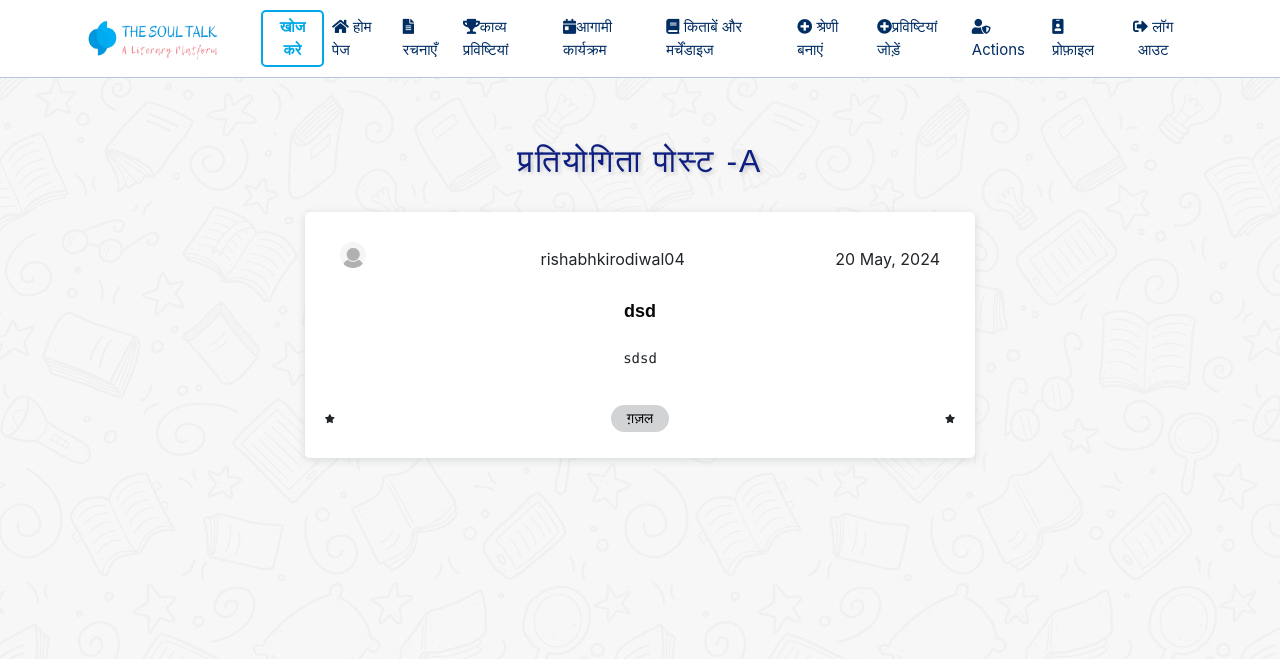
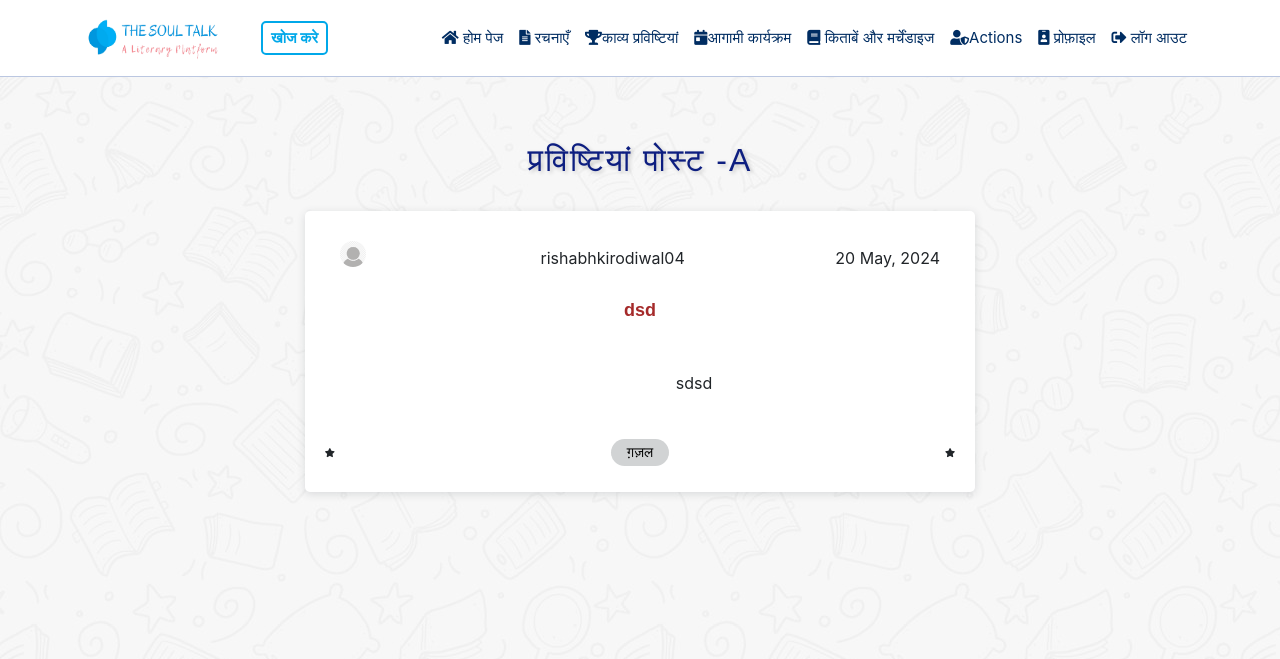
Before and after one commit to rishisni/BlogWebApp, a Django app: page /competition/1/submitted-entries/ in a window 1280 px wide. Shown: the top 659 px of the page. Run offline with Django 5.2, Linux system fonts and the light colour scheme; a user stored in the database is signed in; data comes from the database, SQL or seed files in the repository; both versions use the stored data as it was after the commit; some libraries are stand-ins or nearby versions.

Commit message:
Some More CHanges

```diff
--- a/mainApp/static/style.css
+++ b/mainApp/static/style.css
@@ -163,47 +163,7 @@
     height: 60vh;
 } */
 
-#myCarousel {
-    height: auto;
-    width: auto;
-    overflow: hidden;
-  }
-/* #myCarousel .carousel-inner .carousel-item img {
-    object-fit:cover;
-    object-position: center;
-    width: 100%;
-    height: 50vh;
 
-} */
-.img-carousel{
-    width: 100%;
-    max-height: 500px ;
-    height:600px;
-    object-fit: cover;
-    object-position: center;
-
-}
-
-
-
-
-@media (max-width: 600px) {
-    #myCarousel {
-        height: 26vh;
-        width : 100%;
-        /* object-position: center; */
-        object-fit: cover;
-    }
-}
-@media (max-width: 600px) {
-    .img-carousel {
-        height: 26vh;
-        width : 100%;
-        /* object-position: center; */
-        object-fit:fill;
-    }
-
-}
 
 
 .img-pratiyogita {
--- a/mainApp/templates/actions.html
+++ b/mainApp/templates/actions.html
@@ -39,7 +39,7 @@
                         <li class="list-group-item">
                             <a href="{% url 'add_competition' %}" class="text-decoration-none">
                                 <div class="d-flex justify-content-between align-items-center">
-                                    <span class="badge custom-badge">प्रतियोगिता जोड़ें</span>
+                                    <span class="badge custom-badge">प्रविष्टियां जोड़ें</span>
                                     <span class="btn-custom-outline">Go<i class="fas fa-arrow-right"></i></span>
                                 </div>
                             </a>
--- a/mainApp/templates/add_competition.html
+++ b/mainApp/templates/add_competition.html
@@ -14,7 +14,7 @@
 
 
                                 </div>
-                                <h2 class="text-center mb-4">प्रतियोगिता जोड़ें</h2>
+                                <h2 class="text-center mb-4">प्रविष्टियां जोड़ें</h2>
                                 <form method="post" enctype="multipart/form-data">
                                     {% csrf_token %}
                                     <div class="form-group">
--- a/mainApp/templates/competition_list.html
+++ b/mainApp/templates/competition_list.html
@@ -13,12 +13,12 @@
     {% endif %}
 
     {% for competition in old_competitions %}
+      <div>
+                <hr style= "background-color:  #0d1e80 ;">
+            </div>
     <h2>पुरानी प्रविष्टियां</h2>
-
-
 
                 {% include 'partials/competition_card.html' %}
 
-
         {% endfor %}
 {% endblock %}
--- a/mainApp/templates/entries_list.html
+++ b/mainApp/templates/entries_list.html
@@ -6,13 +6,13 @@
         <div class="col-md-8">
 
                 <div class="card-body">
-                    <h2 >प्रतियोगिता पोस्ट -{{competition.title}}</h2>
+                    <h2 >प्रविष्टियां पोस्ट -{{competition.title}}</h2>
                     <ul class="list-group list-group-flush">
                         {% for entry in entries %}
                         {% include 'partials/competition_post.html' %}
 
                         {% empty %}
-                        <li class="list-group-item">कोई प्रतियोगिता पोस्ट नहीं मिली</li>
+                        <li class="list-group-item">कोई प्रविष्टियां पोस्ट नहीं मिली</li>
                         {% endfor %}
                     </ul>
                 </div>
--- a/mainApp/templates/partials/competition_post.html
+++ b/mainApp/templates/partials/competition_post.html
@@ -13,12 +13,12 @@
                             alt="Profile Image" class="profile-image img-fluid rounded-circle">
 
                         </div>
-                        <p class="card-text mb-0">
+                        <p class="card-text mb-0 post-date">
                             {{ entry.user.username }}
                         </p>
                     <div>
 
-                        <p class="card-text mb-0">
+                        <p class="card-text mb-0 post-date">
                             {{ entry.created_at|date:"d F, Y" }}
                         </p>
                     </div>
@@ -26,15 +26,15 @@
 
                 <!-- Post Title -->
                 <div>
-                    <h5 class="card-title">
-                        <strong>{{ entry.post_title }}</strong>
+                    <h5 class="card-title"  style="color: brown;">
+                       {{ entry.post_title }}
                     </h5>
                 </div>
 
                 <!-- Post Description -->
                 <div>
-                    <p class="card-text text-center">
-                        <pre class="card-text text-center">{{ entry.post_description }}</pre>
+                    <p class="card-text text-center" style="white-space: pre-wrap;">
+                        {{ entry.post_description }}
                     </p>
                 </div>
 
--- a/mainApp/templates/partials/navbar.html
+++ b/mainApp/templates/partials/navbar.html
@@ -24,25 +24,18 @@
                             class="fas fa-trophy"></i>काव्य प्रविष्टियां</a>
                 </li>
                 <li class="nav-item">
-                    <a class="nav-link nav-link-big" href="#">
+                    <a class="nav-link nav-link-big" target="_blank" href="https://allevents.in/org/the-soultalk/20935146">
                         <i class="fas fa-calendar-day"></i>आगामी कार्यक्रम</a>
                 </li>
                 <li class="nav-item">
-                    <a class="nav-link nav-link-big" href="https://thequotestore.in/">
+                    <a class="nav-link nav-link-big" target="_blank" href="https://thequotestore.in/">
                         <i class="fas fa-book"></i> किताबें और मर्चेंडाइज</a>
                 </li>
 
                 {% if user.is_authenticated %}
 
                 {% if user.is_admin or user.is_owner %}
-                <li class="nav-item">
-                    <a class="nav-link nav-link-big" href="{% url 'create-category' %}"> <i
-                            class="fas fa-plus-circle"></i> श्रेणी बनाएं</a>
-                </li>
-                <li class="nav-item">
-                    <a class="nav-link nav-link-big" href="{% url 'add_competition' %}"> <i
-                            class="fas fa-plus-circle"></i>प्रविष्टियां जोड़ें</a>
-                </li>
+
                 <li class="nav-item">
                     <a class="nav-link nav-link-big" href="{% url 'actions' %}"> <i
                             class="fas fa-user-shield"></i>Actions</a>
--- a/mainApp/templates/user_list.html
+++ b/mainApp/templates/user_list.html
@@ -7,7 +7,7 @@
         <div class="col-md-6">
             <div class="card custom-card shadow mb-3">
                 <div class="card-body">
-                    <h5 class="card-title">{{ user.username }}</h5>
+                    <h5 class="card-title"><a href="{% url 'profile' username=user.username %}" class="profile-link">{{ user.username }}</a></h5>
                     <p class="card-text">Email: {{ user.email }}</p>
                     <p class="card-text">Name: {{ user.get_full_name }}</p>
                     <p class="card-text">Phone Number: {{ user.phone_no }}</p>
--- a/mainApp/views.py
+++ b/mainApp/views.py
@@ -16,7 +16,7 @@ from myproject import settings
 from django.http import HttpResponseBadRequest,HttpResponseForbidden
 from django.utils.html import strip_tags
 import uuid
-from django.db.models import Count
+from django.db.models import Count ,Q
 from datetime import datetime
 import os
 from django.contrib.auth import update_session_auth_hash
@@ -33,7 +33,9 @@ def index(request):
     like_counts = [post.likes_count for post in all_posts]
     top_liked_posts = Post.objects.filter(approved=True).annotate(like_count=Count('likes')).order_by('-like_count')[:3]
     latest_posts = Post.objects.filter(approved=True).order_by('-created_at')[:3]
-    categories = Category.objects.annotate(post_count=Count('post'))
+    categories = Category.objects.annotate(
+        post_count=Count('post', filter=Q(post__approved=True))
+    )
     submitted_entries = CompetitionEntry.objects.all()
 
     total_category_posts = Post.objects.filter(approved=True).count()
@@ -331,9 +333,11 @@ def create_category(request):
 
 @login_required
 def category_list(request):
-    categories = Category.objects.annotate(post_count=Count('post'))
+    categories = Category.objects.annotate(
+        post_count=Count('post', filter=Q(post__approved=True))
+    )
 
-    total_category_posts = Post.objects.count()
+    total_category_posts = Post.objects.filter(approved=True).count()
 
     return render(request, 'category_list.html', {'categories': categories, 'total_category_posts': total_category_posts})
 
@@ -586,7 +590,7 @@ def follow_user(request, username):
             messages.info(request, f"You are already following {followee.username}.")
         else:
             messages.success(request, f"You are now following {followee.username}.")
-    return redirect('view_user_profile', username=username)
+    return redirect('profile', username=username)
 
 
 # ----------------------------------------------------------- Unfollow User ----------------------------------------------------------------------
@@ -601,7 +605,7 @@ def unfollow_user(request, username):
             messages.success(request, f"You have unfollowed {followee.username}.")
         except Follow.DoesNotExist:
             messages.error(request, f"You are not following {followee.username}.")
-    return redirect('view_user_profile', username=username)
+    return redirect('profile', username=username)
 
 # -----------------------------------------------------------All User List  ----------------------------------------------------------------------
 
@@ -848,37 +852,6 @@ def delete_user(request, user_id):
 
 
 
-# Add a new view function to display other users' profiles
-# def view_user_profile(request, username):
-#     user = get_object_or_404(CustomUser, username=username)
-#     user_posts = Post.objects.filter(created_by=user)
-
-#     approved_posts = user_posts.filter(approved=True)
-
-
-#     user_submitted_entries = CompetitionEntry.objects.filter(user=user)
-
-#     total_approved_posts = approved_posts.count()
-
-#     total_user_submitted_entries = user_submitted_entries.count()
-#     total_posts = total_approved_posts + total_user_submitted_entries
-
-#     profile = Profile.objects.filter(user=user).first()
-#     profile_user = CustomUser.objects.get(username=username)
-#     is_following = request.user.is_authenticated and profile_user.followers.filter(follower=request.user).exists()
-#     return render(request, 'view_user_profile.html', {
-#         'viewed_user': user,
-#         'profile': profile,
-#         'approved_posts': approved_posts,
-
-#         'total_posts': total_posts,
-#         'total_approved_posts': total_approved_posts,
-
-#         'user_submitted_entries': user_submitted_entries,
-#         'total_user_submitted_entries': total_user_submitted_entries,
-#         'profile_user': profile_user, 'is_following': is_following
-#     })
-
 
 def post_search(request):
     query = request.GET.get('q')
```
Also changed, not shown: mainApp/templates/competition_detail.html (+12 -9 lines), mainApp/templates/index.html (+18 -8 lines), mainApp/templates/partials/competition_card.html (+5 -5 lines), mainApp/templates/view_user_profile.html (+5 -5 lines), mainApp/forms.py (line endings or trailing spaces), soultalk.sqlite3.
